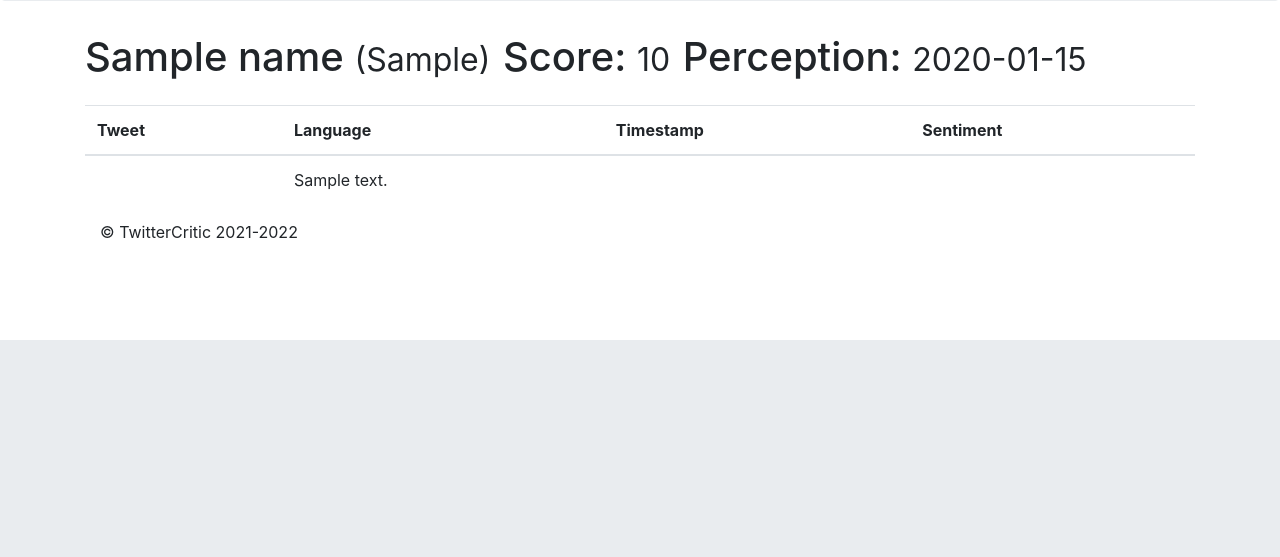
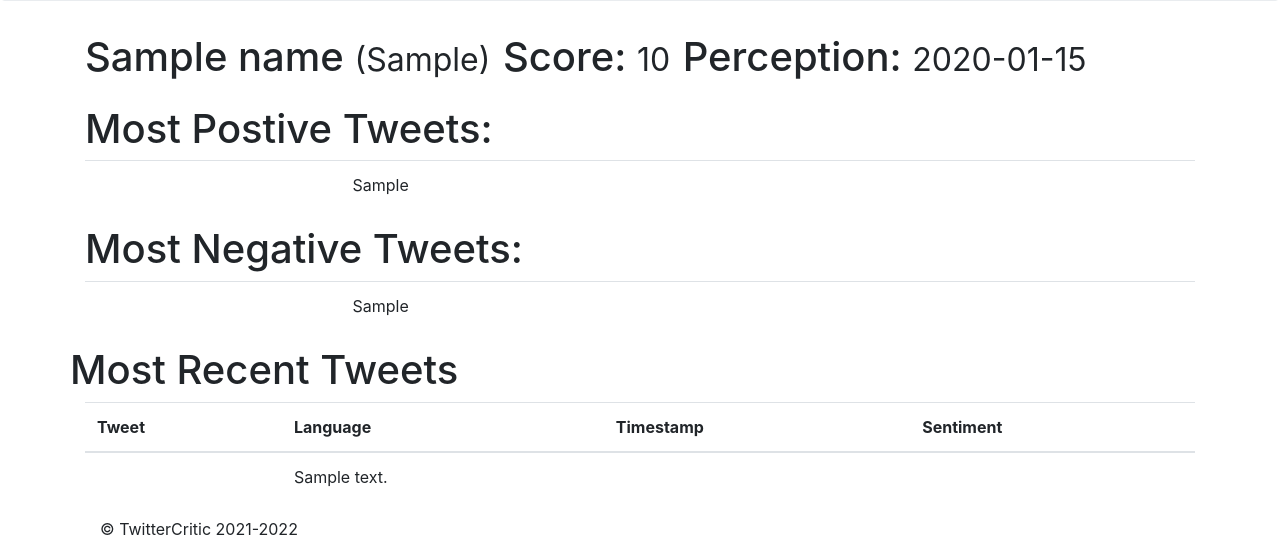
Before and after one commit to lewisj2501/twitter-text-mining, a Flask app: template templates/search.html in a window 1280 px wide. Shown: the part 460-1017 px from the top of the page. Before the commit the page ends 800 px from the top, so only its background shows below. Run offline with Flask 2, Linux system fonts and the light colour scheme; the template is opened without the code that fills it: most values are stand-ins (such as "Sample title", 1, 10 or a date in 2020).

Commit message:
- Fixed refactoring that caused program not to work (thought to be an API issue, it was just me) - Search page now has most positive and negative tweets tables.

```diff
--- a/index.py
+++ b/index.py
@@ -34,7 +34,7 @@ def search():
     genre = request.args.get('media')
     data = twitterData(name, genre)
     return render_template("search.html", content=data[0], name=name.title(), mediaType=data[1], score=data[2],
-                           sentiment=data[3])
+                           sentiment=data[3], posTweets=data[4], negTweets=data[5])
 
 
 # get twitter data, loop each tweet object, add attribute data to list, return list
@@ -53,21 +53,15 @@ def twitterData(title, genre):
                                            max_results=100)
     # datalist holds a list containing lists of tweet objects
     datalist = []
+    neg_tweets = []
+    pos_tweets = []
     for tweet in response.data:
-        tweet_context = tweet.context_annotations
-        tweet_context_match = False
-        for index in range(len(tweet_context)):
-            for key in tweet_context[index]:
-                new_dict = tweet_context[index][key]
-                if genre in new_dict.values():
-                    tweet_context_match = True
-                    print("genre match")
-                else:
-                    print("genre doesn't match")
         # filters for tweets in engilsh
-        if tweet.lang == "en" and tweet_context_match == True:
+        if tweet.lang == "en" and contextMatch(tweet, genre) == True:
             # each tweet object is added to this list
             sublist = []
+            posTweets = []
+            negTweets = []
             # after tokenising the tweet text, add the words (tokens) to this list
             finalTweet = []
             sentiment_score = 0
@@ -75,19 +69,7 @@ def twitterData(title, genre):
             tweet_polarity = ""
             # cleansing process of the text
             tweet_text = tweet.text
-            # converts tweet text to all lowercase
-            tweet_text_lower = tweet_text.lower()
-            # removes punctuation
-            cleaned_tweet = tweet_text_lower.translate(str.maketrans('', '', string.punctuation))
-            # nltk function that tokenises tweet text (breaks into words)
-            tokenised_tweet = word_tokenize(cleaned_tweet, "english")
-            # removes english stop words (e.g. I, so, a, our, etc. ), removes title and appends to finalTweet list
-            # the title is removed to avoid confilct with the analyser (e.g. breaking bad is very negative)
-            for token in tokenised_tweet:
-                if token not in stopwords.words('english') and token not in title.lower():
-                    finalTweet.append(token)
-            # converts finalTweet list (all the valuble words in the tweet) back to a string
-            cleaned_tokenised_tweet = ' '.join(map(str, finalTweet))
+            cleaned_tokenised_tweet = tweetTokenise(tweet_text,finalTweet,title)
             # uses nltk function to get polarity score (is the tweet neg, neu, or pos)
             tweet_polarity_score = SentimentIntensityAnalyzer().polarity_scores(cleaned_tokenised_tweet)
             # get dict neg value
@@ -101,8 +83,10 @@ def twitterData(title, genre):
                 neg_twitter_critic_score.append(sentiment_score)
                 if sentiment_score > 60:
                     tweet_polarity = "Extremely Negative Tweet"
+                    neg_tweets.append(tweet.text)
                 elif 60 > sentiment_score > 40:
                     tweet_polarity = "Very Negative Tweet"
+                    neg_tweets.append(tweet.text)
                 elif 40 > sentiment_score > 20:
                     tweet_polarity = "Fairly Negative Tweet"
                 else:
@@ -112,8 +96,10 @@ def twitterData(title, genre):
                 pos_twitter_critic_score.append(sentiment_score)
                 if sentiment_score > 60:
                     tweet_polarity = "Extremely Positive Tweet"
+                    pos_tweets.append(tweet_text)
                 elif 60 > sentiment_score > 40:
                     tweet_polarity = "Very Positive Tweet"
+                    pos_tweets.append(tweet_text)
                 elif 40 > sentiment_score > 20:
                     tweet_polarity = "Fairly Positive Tweet"
                 else:
@@ -129,6 +115,8 @@ def twitterData(title, genre):
             sublist.append(tweet_polarity)
             # add list of tweet object to the list of other tweet objects
             datalist.append(sublist)
+            negTweets.append(neg_tweets)
+            posTweets.append(pos_tweets)
         else:
             # dont do anything if not english
             print("/n")
@@ -175,9 +163,42 @@ def twitterData(title, genre):
         media_type = "TV Show"
     else:
         media_type = "No results were found. Perhaps the topic you are looking for is in another category."
+    print(datalist)
+    print(pos_tweets)
+    print(neg_tweets)
 
-    return datalist, media_type, overall_twitter_critic_score, overall_twitter_critic_sentiment,
+    return datalist, media_type, overall_twitter_critic_score, overall_twitter_critic_sentiment, pos_tweets, neg_tweets,
 
+def contextMatch(tweet, genre):
+    tweet_context = tweet.context_annotations
+    tweet_context_match = False
+    for index in range(len(tweet_context)):
+        for key in tweet_context[index]:
+            new_dict = tweet_context[index][key]
+            if genre in new_dict.values():
+                tweet_context_match = True
+                print("genre match")
+            else:
+                print("genre doesn't match")
+
+    return tweet_context_match
+
+def tweetTokenise(tweet_text,finalTweet,title):
+    # converts tweet text to all lowercase
+    tweet_text_lower = tweet_text.lower()
+    # removes punctuation
+    cleaned_tweet = tweet_text_lower.translate(str.maketrans('', '', string.punctuation))
+    # nltk function that tokenises tweet text (breaks into words)
+    tokenised_tweet = word_tokenize(cleaned_tweet, "english")
+    # removes english stop words (e.g. I, so, a, our, etc. ), removes title and appends to finalTweet list
+    # the title is removed to avoid confilct with the analyser (e.g. breaking bad is very negative)
+    for token in tokenised_tweet:
+        if token not in stopwords.words('english') and token not in title.lower():
+            finalTweet.append(token)
+    # converts finalTweet list (all the valuble words in the tweet) back to a string
+    cleaned_tokenised_tweet = ' '.join(map(str, finalTweet))
+
+    return cleaned_tokenised_tweet
 
 # runs website, runs it in debug mode (don't have to refresh page each time)
 if __name__ == "__main__":
--- a/templates/base.html
+++ b/templates/base.html
@@ -3,6 +3,7 @@
 <html>
 <head>
     <title>{% block title %}{% endblock %}</title>
+    <link rel="icon" href="data:,">
     <link rel="stylesheet" href="https://cdn.jsdelivr.net/npm/bootstrap@4.3.1/dist/css/bootstrap.min.css"
           integrity="sha384-ggOyR0iXCbMQv3Xipma34MD+dH/1fQ784/j6cY/iJTQUOhcWr7x9JvoRxT2MZw1T" crossorigin="anonymous">
     <meta charset="utf-8">
--- a/templates/index.html
+++ b/templates/index.html
@@ -1,6 +1,6 @@
 <!--uses base template-->
 {% extends "base.html" %}
-{% block title %}Dashboard{% endblock %}
+{% block title %}TwitterCritic - What's loved and hated the most?{% endblock %}
 {% block content %}
 <div class="container">
     <!-- Example row of columns -->
--- a/templates/search.html
+++ b/templates/search.html
@@ -3,13 +3,53 @@
 {% block title %}Dashboard{% endblock %}
 {% block content %}
 <div class="container">
+    <ul class="list-inline">
+        <li class="list-inline-item"><h1>{{name}} <small>({{mediaType}})</small></h1></li>
+        <li class="list-inline-item"><h1>Score: <small>{{score}}</small></h1></li>
+        <li class="list-inline-item"><h1>Perception: <small>{{sentiment}}</small></h1></li>
+    </ul>
     <div class="row">
         <div class="col-md-12">
-            <ul class="list-inline">
-                <li class="list-inline-item"><h1>{{name}} <small>({{mediaType}})</small></h1></li>
-                <li class="list-inline-item"><h1>Score: <small>{{score}}</small></h1></li>
-                <li class="list-inline-item"><h1>Perception: <small>{{sentiment}}</small></h1></li>
-            </ul>
+            <h1>Most Postive Tweets:</h1>
+            <table class="table table-hover">
+                <thead>
+                <tr>
+                </tr>
+                </thead>
+                {% for x in posTweets %}
+                <tbody>
+                <tr>
+                    <th scope="row"></th>
+                    <td>{{x}}</td>
+                </tr>
+                {% endfor %}
+                </tbody>
+            </table>
+        </div>
+    </div>
+    <div class="row">
+        <div class="col-md-12">
+            <h1>Most Negative Tweets:</h1>
+            <table class="table table-hover">
+                <thead>
+                <tr>
+                </tr>
+                </thead>
+                {% for y in negTweets %}
+                <tbody>
+                <tr>
+                    <th scope="row"></th>
+                    <td>{{y}}</td>
+                </tr>
+                {% endfor %}
+                </tbody>
+            </table>
+        </div>
+
+    </div>
+    <div class="row">
+        <h1>Most Recent Tweets</h1>
+        <div class="col-md-12">
             <table class="table table-hover">
                 <thead>
                 <tr>
@@ -19,10 +59,10 @@
                     <th scope="col">Sentiment</th>
                 </tr>
                 </thead>
-                {% for x in content %}
+                {% for z in content %}
                 <tbody>
                 <tr>
-                    {% for tweet in x %}
+                    {% for tweet in z %}
                     <th scope="row"></th>
                     <td>{{tweet}}</td>
                     {% endfor %}
```
